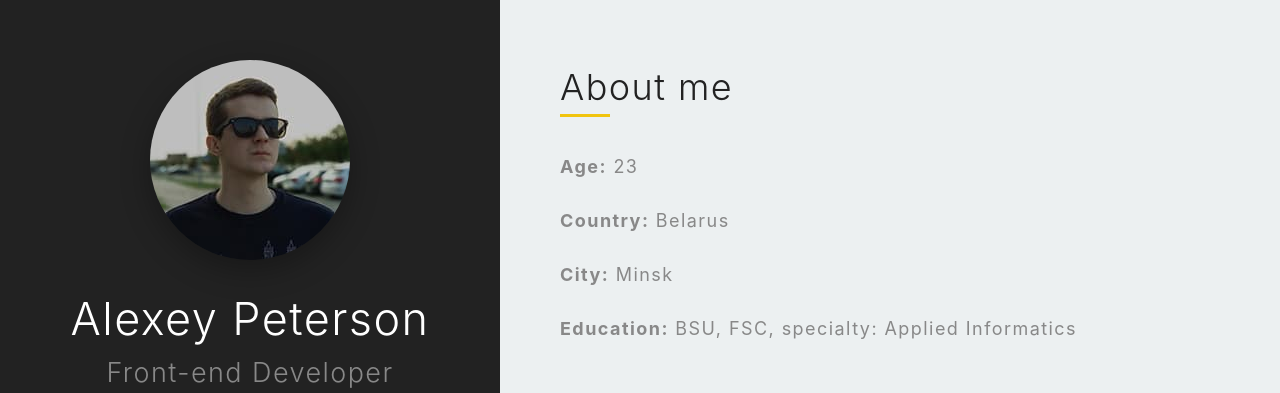
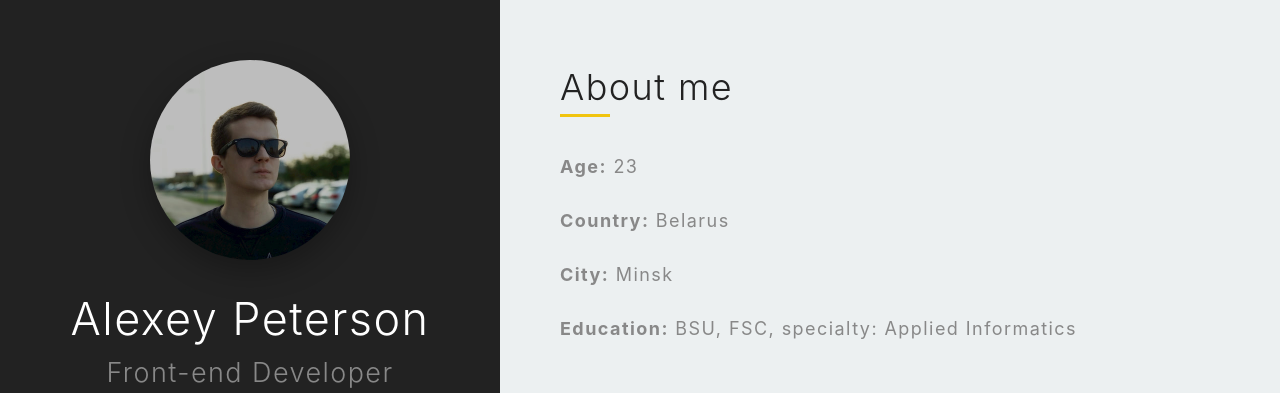
Before and after one commit to petersonby/peterson.by, a website: page index.html in a window 1280 px wide. Shown: the top 393 px of the page. Drawn offline with Linux system fonts and the light colour scheme.

Commit message:
upd: ava img

```diff
--- a/index.html
+++ b/index.html
@@ -16,7 +16,7 @@
 
 	<aside class="sidebar">
 		<div class="sidebar__inner">
-			<img src="./images/finder.jpg" alt="Alexey Peterson" class="sidebar__img">
+			<img src="./images/founder.jpg" alt="Alexey Peterson" class="sidebar__img">
 			<h1 class="sidebar__title">Alexey Peterson</h1>
 			<h2 class="sidebar__subtitle">Front-end Developer</h2>
 
```
Also changed, not shown: images/finder.jpg (deleted), images/founder.jpg (added).
